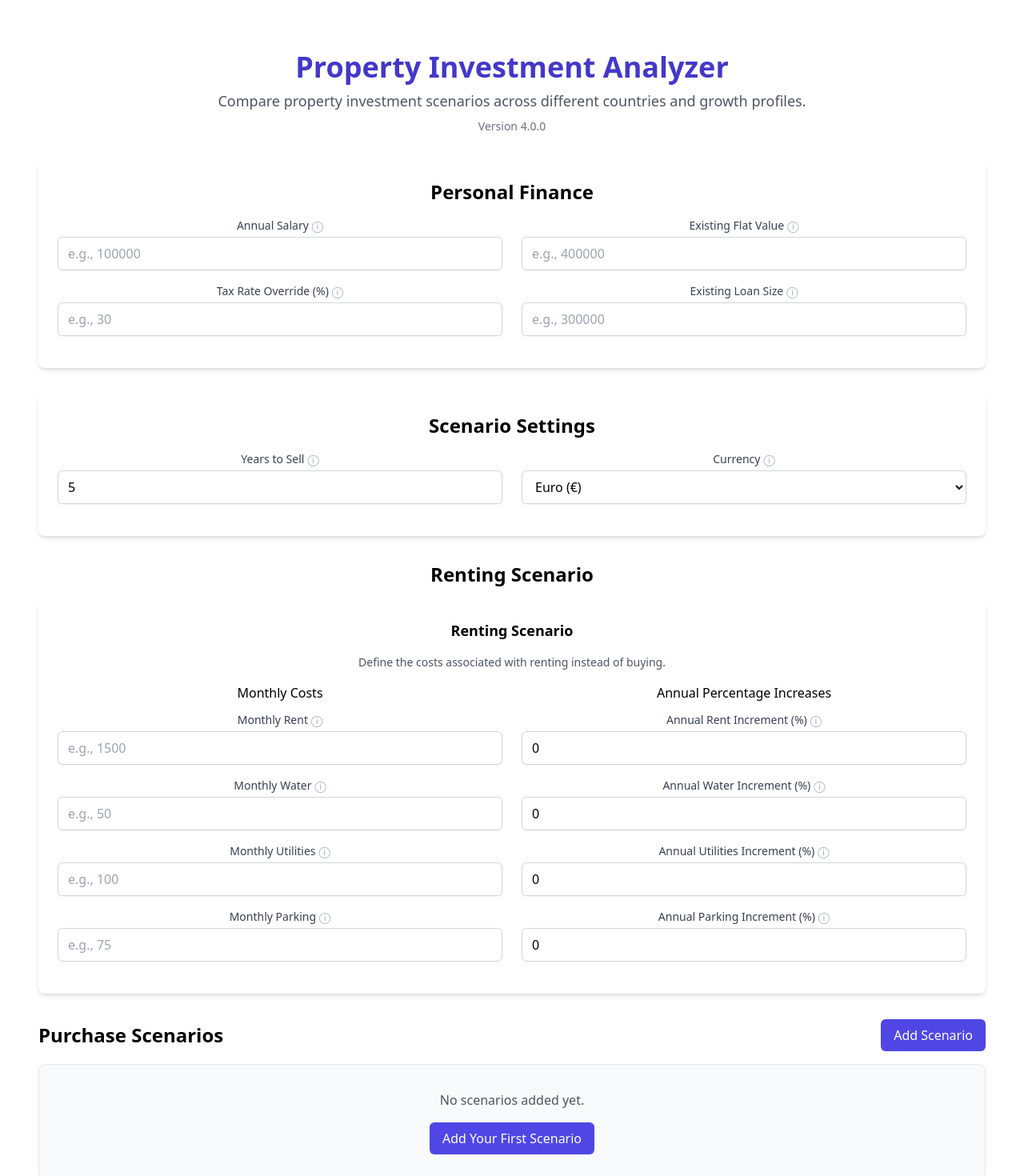
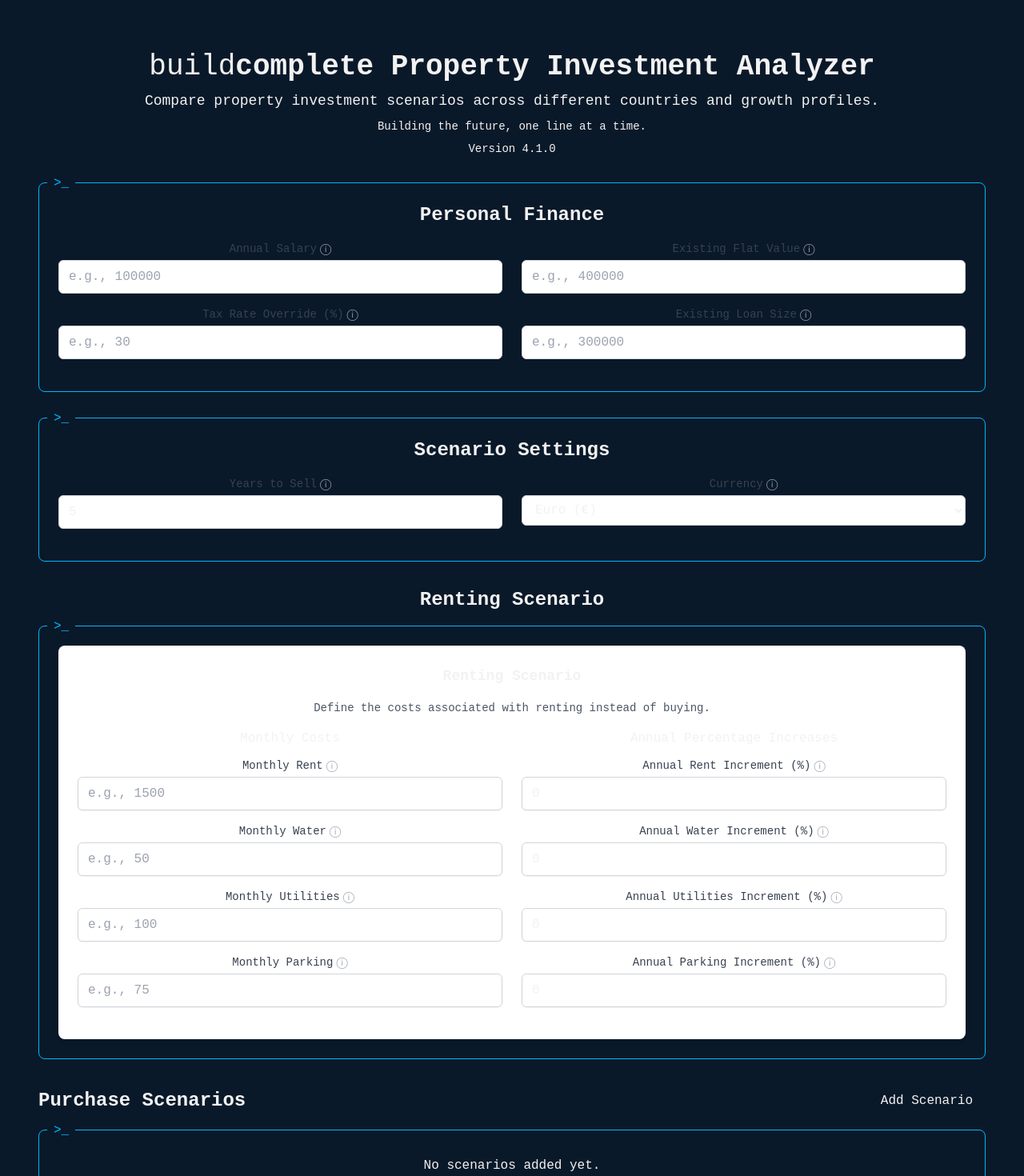
Before and after one commit to buildcomplete/manus_property_analyzer_it4, a React (Vite) app in the folder frontend/: page / in a window 1280 px wide. Shown: the top 1470 px of the page at 80% size. Built offline with nearby package versions, Linux system fonts and the light colour scheme.

Commit message:
manus v4.1.0, country specifc rates added, buildcomplete theme added, but contrast to low to read the text...

```diff
--- a/frontend/package.json
+++ b/frontend/package.json
@@ -1,7 +1,7 @@
 {
   "name": "property-analyzer",
   "private": true,
-  "version": "4.0.8",
+  "version": "4.1.0",
   "type": "module",
   "scripts": {
     "dev": "vite",
--- a/frontend/public/config.js
+++ b/frontend/public/config.js
@@ -1,5 +1,5 @@
 // Runtime configuration for the Property Analyzer frontend
 window.RUNTIME_CONFIG = {
   API_URL: "http://localhost:5000/api",
-  VERSION: "4.0.0"
+  VERSION: "4.1.0"
 };
--- a/frontend/src/App.tsx
+++ b/frontend/src/App.tsx
@@ -860,7 +860,7 @@
         setScenarios(newScenarios);
 
         // Set the newly added scenario as active in tabs
-        const newExpandedState = {};
+        const newExpandedState: Record<string, boolean> = {};
         newScenarios.forEach(s => {
             newExpandedState[s.id] = s.id === newScenario.id;
         });
@@ -879,7 +879,7 @@
 
         // If we removed the active scenario, activate another one if available
         if (expandedScenarios[id] && remainingScenarios.length > 0) {
-            const newExpandedState = {};
+            const newExpandedState: Record<string, boolean> = {};
             remainingScenarios.forEach((s, index) => {
                 // Activate the first scenario by default
                 newExpandedState[s.id] = index === 0;
@@ -1096,15 +1096,20 @@
     return (
         <div className="container mx-auto px-4 py-8 max-w-7xl">
             <header className="mb-8 text-center">
-                <h1 className="text-4xl font-bold text-indigo-700 mb-2">Property Investment Analyzer</h1>
-                <p className="text-lg text-gray-600">Compare property investment scenarios across different countries and growth profiles.</p>
+                <h1 className="text-4xl font-bold text-primary mb-2">
+                    <span className="brand-name">
+                        <span className="regular">build</span><span className="bold">complete</span>
+                    </span> Property Investment Analyzer
+                </h1>
+                <p className="text-lg text-foreground mb-2">Compare property investment scenarios across different countries and growth profiles.</p>
+                <p className="text-sm text-muted-foreground">Building the future, one line at a time.</p>
                 {appVersion && (
-                    <p className="text-sm text-gray-500 mt-2">Version {appVersion}</p>
+                    <p className="text-sm text-primary mt-2">Version {appVersion}</p>
                 )}
             </header>
 
-            <div className="mb-8 p-6 bg-white rounded-lg shadow-md">
-                <h2 className="text-2xl font-semibold mb-4">Personal Finance</h2>
+            <div className="mb-8 p-6 terminal-box rounded-lg">
+                <h2 className="text-2xl font-semibold mb-4 text-primary">Personal Finance</h2>
                 <div className="grid grid-cols-1 md:grid-cols-2 gap-6">
                     <div>
                         <InputField
@@ -1144,8 +1149,8 @@
                 </div>
             </div>
 
-            <div className="mb-8 p-6 bg-white rounded-lg shadow-md">
-                <h2 className="text-2xl font-semibold mb-4">Scenario Settings</h2>
+            <div className="mb-8 p-6 terminal-box rounded-lg">
+                <h2 className="text-2xl font-semibold mb-4 text-primary">Scenario Settings</h2>
                 <div className="grid grid-cols-1 md:grid-cols-2 gap-6">
                     <div>
                         <InputField
@@ -1174,30 +1179,32 @@
             </div>
 
             <div className="mb-8">
-                <h2 className="text-2xl font-semibold mb-4">Renting Scenario</h2>
+                <h2 className="text-2xl font-semibold mb-4 text-primary">Renting Scenario</h2>
+                <div className="terminal-box p-6 rounded-lg">
                 <RentingScenarioInputComponent
                     inputs={rentingScenarioInputs}
                     onChange={setRentingScenarioInputs}
                 />
+                </div>
             </div>
 
             <div className="mb-8">
                 <div className="flex justify-between items-center mb-4">
-                    <h2 className="text-2xl font-semibold">Purchase Scenarios</h2>
+                    <h2 className="text-2xl font-semibold text-primary">Purchase Scenarios</h2>
                     <button
                         onClick={addScenario}
-                        className="px-4 py-2 bg-indigo-600 text-white rounded-md hover:bg-indigo-700 focus:outline-none focus:ring-2 focus:ring-indigo-500 focus:ring-opacity-50"
+                        className="px-4 py-2 bg-primary text-primary-foreground rounded-md hover:bg-opacity-80 focus:outline-none focus:ring-2 focus:ring-primary focus:ring-opacity-50"
                     >
                         Add Scenario
                     </button>
                 </div>
 
                 {scenarios.length === 0 && (
-                    <div className="text-center p-8 bg-gray-50 rounded-lg border border-gray-200">
-                        <p className="text-gray-600 mb-4">No scenarios added yet.</p>
+                    <div className="text-center p-8 terminal-box rounded-lg">
+                        <p className="text-foreground mb-4">No scenarios added yet.</p>
                         <button
                             onClick={addScenario}
-                            className="px-4 py-2 bg-indigo-600 text-white rounded-md hover:bg-indigo-700 focus:outline-none focus:ring-2 focus:ring-indigo-500 focus:ring-opacity-50"
+                            className="px-4 py-2 bg-primary text-primary-foreground rounded-md hover:bg-opacity-80 focus:outline-none focus:ring-2 focus:ring-primary focus:ring-opacity-50"
                         >
                             Add Your First Scenario
                         </button>
@@ -1207,13 +1214,13 @@
                 {scenarios.length > 0 && (
                     <div className="mb-4">
                         {/* Scenario Tabs Navigation */}
-                        <div className="flex overflow-x-auto border-b border-gray-200 mb-4">
+                        <div className="flex overflow-x-auto border-b border-primary mb-4">
                             {scenarios.map((scenario, index) => (
                                 <button
                                     key={scenario.id}
                                     onClick={() => {
                                         // Create a new object with all scenarios set to false
-                                        const newExpandedState = {};
+                                        const newExpandedState: Record<string, boolean> = {};
                                         // Then set the current scenario to true
                                         scenarios.forEach(s => {
                                             newExpandedState[s.id] = s.id === scenario.id;
@@ -1222,8 +1229,8 @@
                                     }}
                                     className={`px-4 py-2 text-sm font-medium whitespace-nowrap ${
                                         expandedScenarios[scenario.id]
-                                            ? 'border-b-2 border-indigo-500 text-indigo-600'
-                                            : 'text-gray-500 hover:text-gray-700 hover:border-gray-300'
+                                            ? 'border-b-2 border-secondary text-secondary'
+                                            : 'text-muted-foreground hover:text-foreground hover:border-muted'
                                     }`}
                                 >
                                     {scenario.name || `Scenario ${index + 1}`}
@@ -1235,7 +1242,7 @@
                         {scenarios.map((scenario) => (
                             <div
                                 key={scenario.id}
-                                className={expandedScenarios[scenario.id] ? 'block' : 'hidden'}
+                                className={expandedScenarios[scenario.id] ? 'block terminal-box p-6 rounded-lg' : 'hidden'}
                             >
                                 <ScenarioInput
                                     scenario={scenario}
--- a/frontend/src/index.css
+++ b/frontend/src/index.css
@@ -1,26 +1,91 @@
 @tailwind base;
 @tailwind components;
 @tailwind utilities;
+
+/* buildcomplete branding v1.3 */
+@import url('https://fonts.googleapis.com/css2?family=JetBrains+Mono:wght@400;700&display=swap');
+
 @layer base {
   :root {
-    --radius: 0.5rem
-  ;
-    --sidebar-background: 0 0% 98%;
-    --sidebar-foreground: 240 5.3% 26.1%;
-    --sidebar-primary: 240 5.9% 10%;
-    --sidebar-primary-foreground: 0 0% 98%;
-    --sidebar-accent: 240 4.8% 95.9%;
-    --sidebar-accent-foreground: 240 5.9% 10%;
-    --sidebar-border: 220 13% 91%;
-    --sidebar-ring: 217.2 91.2% 59.8%}
-  .dark {
-    --sidebar-background: 240 5.9% 10%;
-    --sidebar-foreground: 240 4.8% 95.9%;
-    --sidebar-primary: 224.3 76.3% 48%;
-    --sidebar-primary-foreground: 0 0% 100%;
-    --sidebar-accent: 240 3.7% 15.9%;
-    --sidebar-accent-foreground: 240 4.8% 95.9%;
-    --sidebar-border: 240 3.7% 15.9%;
-    --sidebar-ring: 217.2 91.2% 59.8%
+    /* buildcomplete color palette */
+    --dark-blue: #0A1929;
+    --electric-blue: #00B8FF;
+    --bright-green: #00FF9D;
+    --soft-purple: #9D00FF;
+    --off-white: #F2F2F2;
+
+    /* UI component variables */
+    --radius: 0.5rem;
+    --sidebar-background: var(--dark-blue);
+    --sidebar-foreground: var(--off-white);
+    --sidebar-primary: var(--electric-blue);
+    --sidebar-primary-foreground: var(--dark-blue);
+    --sidebar-accent: var(--bright-green);
+    --sidebar-accent-foreground: var(--dark-blue);
+    --sidebar-border: var(--electric-blue);
+    --sidebar-ring: var(--soft-purple);
+
+    /* Base colors */
+    --background: var(--dark-blue);
+    --foreground: var(--off-white);
+    --card: var(--dark-blue);
+    --card-foreground: var(--off-white);
+    --popover: var(--dark-blue);
+    --popover-foreground: var(--off-white);
+    --primary: var(--electric-blue);
+    --primary-foreground: var(--dark-blue);
+    --secondary: var(--bright-green);
+    --secondary-foreground: var(--dark-blue);
+    --accent: var(--soft-purple);
+    --accent-foreground: var(--off-white);
+    --destructive: #ff4d4f;
+    --destructive-foreground: var(--off-white);
+    --muted: rgba(242, 242, 242, 0.1);
+    --muted-foreground: rgba(242, 242, 242, 0.5);
+    --border: var(--electric-blue);
+    --input: var(--electric-blue);
+    --ring: var(--electric-blue);
+  }
+
+  body {
+    font-family: 'JetBrains Mono', monospace;
+    background-color: var(--background);
+    color: var(--foreground);
+  }
+
+  h1, h2, h3, h4, h5, h6 {
+    font-family: 'JetBrains Mono', monospace;
+  }
+
+  .brand-name {
+    font-family: 'JetBrains Mono', monospace;
+  }
+
+  .brand-name .regular {
+    font-weight: 400;
+  }
+
+  .brand-name .bold {
+    font-weight: 700;
+  }
+
+  /* Terminal-style elements */
+  .terminal-box {
+    border: 1px solid var(--electric-blue);
+    border-radius: 4px;
+    background-color: var(--dark-blue);
+    padding: 1rem;
+    font-family: 'JetBrains Mono', monospace;
+    position: relative;
+  }
+
+  .terminal-box::before {
+    content: ">_";
+    position: absolute;
+    top: -12px;
+    left: 10px;
+    background-color: var(--dark-blue);
+    padding: 0 8px;
+    color: var(--electric-blue);
   }
 }
```
Also changed, not shown: 1 other file (tests, documents, lock files or other folders).
